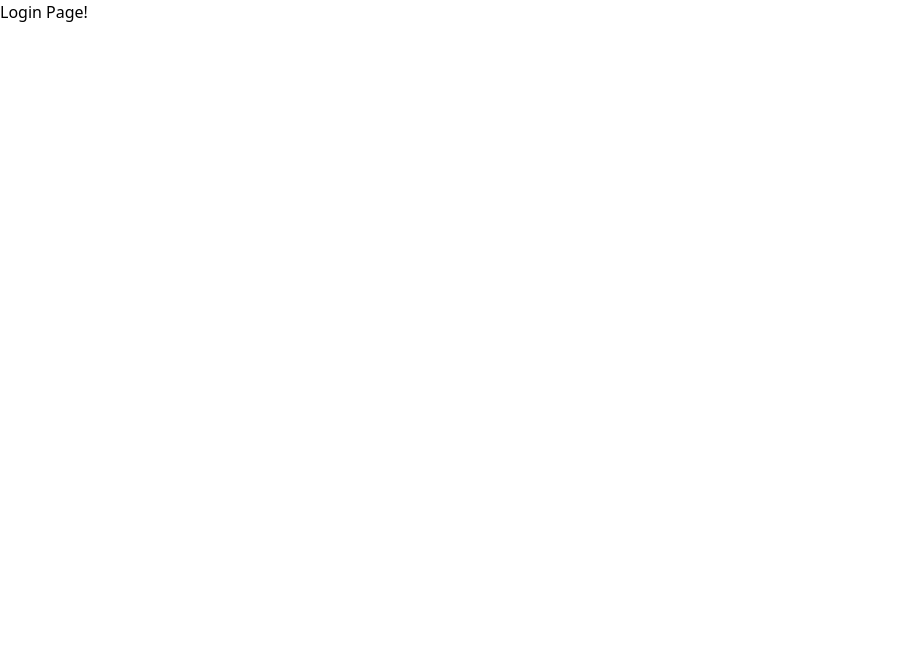
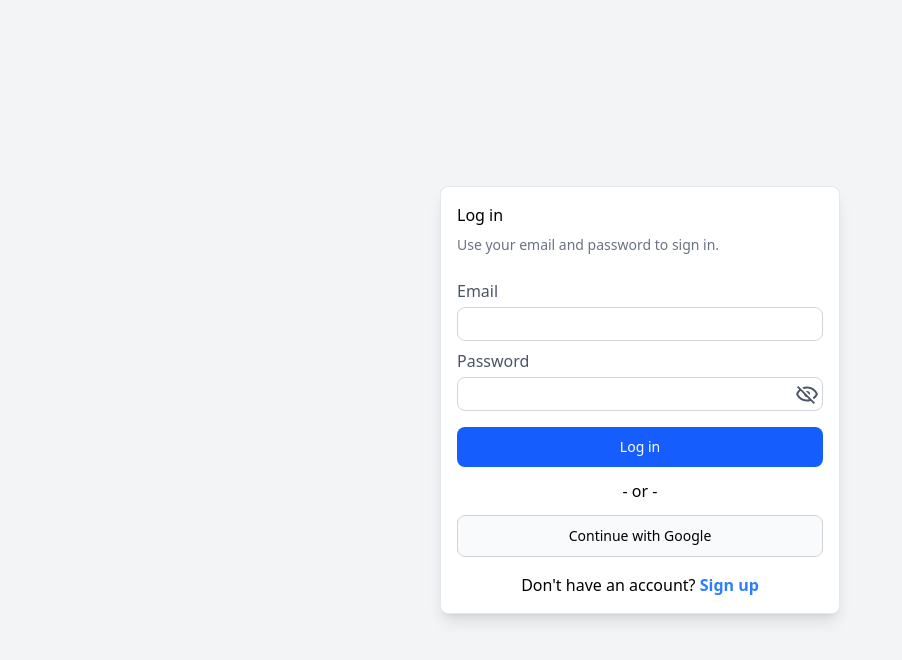
Before and after one commit to Xiappi/kanban-board, a React (Vite) app in the folder kanban-board-react/: page /login in a window 1280 px wide. Shown: the top 660 px of the page, without its empty margins (0-902 px from the left). Built offline with nearby package versions, Linux system fonts and the light colour scheme; no server answers.

Commit message:
login page design

```diff
--- a/kanban-board-react/package.json
+++ b/kanban-board-react/package.json
@@ -10,6 +10,8 @@
     "preview": "vite preview"
   },
   "dependencies": {
+    "@mdi/js": "^7.4.47",
+    "@mdi/react": "^1.6.1",
     "@tailwindcss/vite": "^4.1.16",
     "firebase": "^12.4.0",
     "react": "^19.1.1",
--- a/kanban-board-react/src/pages/LoginPage.tsx
+++ b/kanban-board-react/src/pages/LoginPage.tsx
@@ -1,9 +1,175 @@
-function LoginPage() {
+import { useEffect, useState } from "react";
+import {
+  onAuthStateChanged,
+  signInWithEmailAndPassword,
+  signInWithPopup,
+  createUserWithEmailAndPassword,
+  type User,
+} from "firebase/auth";
+import { auth, googleProvider } from "../firebase";
+import Icon from "@mdi/react";
+import { mdiEyeOutline, mdiEyeOffOutline } from "@mdi/js";
+
+export default function LoginPage() {
+  const [user, setUser] = useState<User | null>(null);
+  const [email, setEmail] = useState("");
+  const [password, setPassword] = useState("");
+  const [showPw, setShowPw] = useState(false);
+  const [loading, setLoading] = useState(false);
+  const [authMode, setAuthMode] = useState<"login" | "signup">("login");
+  const [error, setError] = useState<string | null>(null);
+
+  useEffect(() => {
+    const unsub = onAuthStateChanged(auth, (u) => setUser(u));
+    return () => unsub();
+  }, []);
+
+  async function handleEmailAuth(e: React.FormEvent) {
+    e.preventDefault();
+    setError(null);
+    setLoading(true);
+    try {
+      if (authMode === "login") {
+        await signInWithEmailAndPassword(auth, email, password);
+      } else {
+        await createUserWithEmailAndPassword(auth, email, password);
+      }
+      setEmail("");
+      setPassword("");
+    } catch (err: any) {
+      setError(err?.message ?? "Authentication failed.");
+    } finally {
+      setLoading(false);
+    }
+  }
+
+  async function handleGoogleSignIn() {
+    setError(null);
+    setLoading(true);
+    try {
+      await signInWithPopup(auth, googleProvider);
+    } catch (err: any) {
+      setError(err?.message ?? "Google sign-in failed.");
+    } finally {
+      setLoading(false);
+    }
+  }
+
   return (
-    <div>
-      <h1>Login Page!</h1>
+    <div className="grid place-items-center min-h-screen bg-gray-100">
+      <div className="w-100 max-w-md bg-white p-4 border border-gray-200 shadow-lg rounded-lg">
+        <h2 className="mb-2">
+          {authMode === "login" ? "Log in" : "Create account"}
+        </h2>
+        <p className="mt-2 text-gray-500 text-sm">
+          {authMode === "login"
+            ? "Use your email and password to sign in."
+            : "Sign up with an email and password."}
+        </p>
+
+        <form onSubmit={handleEmailAuth} className="mt-6">
+          <label className="text-md text-gray-600 block mb-2">
+            Email
+            <input
+              className="w-full rounded-lg text-md py-[4px] px-[10px] mt-1 border border-gray-300"
+              type="email"
+              value={email}
+              onChange={(e) => setEmail(e.target.value)}
+              autoComplete="email"
+              required
+            />
+          </label>
+
+          <label className="text-md text-gray-600 block mb-2">
+            Password
+            <div className="relative">
+              <input
+                className="w-full rounded-lg text-md py-[4px] px-[10px] mt-1 border border-gray-300"
+                type={showPw ? "text" : "password"}
+                value={password}
+                onChange={(e) => setPassword(e.target.value)}
+                autoComplete={
+                  authMode === "login" ? "current-password" : "new-password"
+                }
+                required
+                minLength={6}
+              />
+              <button
+                type="button"
+                onClick={() => setShowPw((s) => !s)}
+                className="absolute right-[8px] top-[9px]"
+                aria-label={showPw ? "Hide password" : "Show password"}
+              >
+                <span className="relative w-5 h-5 inline-block">
+                  <Icon
+                    path={mdiEyeOutline}
+                    size={1}
+                    aria-hidden
+                    className={`absolute inset-0 transition-all duration-150 ease-in-out transform ${
+                      showPw
+                        ? "opacity-100 scale-100"
+                        : "opacity-0 scale-75 pointer-events-none"
+                    }`}
+                  />
+                  <Icon
+                    path={mdiEyeOffOutline}
+                    size={1}
+                    aria-hidden
+                    className={`absolute inset-0 transition-all duration-150 ease-in-out transform ${
+                      showPw
+                        ? "opacity-0 scale-75 pointer-events-none"
+                        : "opacity-100 scale-100"
+                    }`}
+                  />
+                </span>
+              </button>
+            </div>
+          </label>
+
+          {error && (
+            <div className="p-2 my-3 rounded-lg bg-red-100 border border-red-300">
+              {error}
+            </div>
+          )}
+
+          <button
+            type="submit"
+            className="w-full text-white bg-blue-600 hover:bg-blue-800 font-medium rounded-lg text-sm px-5 py-2.5 me-2 mt-2 cursor-pointer"
+            disabled={loading}
+          >
+            {loading
+              ? "Please wait..."
+              : authMode === "login"
+              ? "Log in"
+              : "Sign up"}
+          </button>
+        </form>
+
+        <div className="text-center my-[12px]">- or -</div>
+
+        <button
+          onClick={handleGoogleSignIn}
+          className="w-full border border-[#d1d5db] rounded-lg bg-gray-50 hover:bg-gray-200 font-medium rounded-lg text-sm px-5 py-2.5 cursor-pointer"
+          disabled={loading}
+        >
+          Continue with Google
+        </button>
+
+        <p style={{ marginTop: 16, textAlign: "center" }}>
+          {authMode === "login"
+            ? "Don't have an account?"
+            : "Already have an account?"}{" "}
+          <button
+            type="button"
+            onClick={() =>
+              setAuthMode((m) => (m === "login" ? "signup" : "login"))
+            }
+            className="cursor-pointer text-blue-500 hover:text-blue-700 font-semibold"
+          >
+            {authMode === "login" ? "Sign up" : "Log in"}
+          </button>
+        </p>
+      </div>
     </div>
   );
 }
-
-export default LoginPage;
```
Also changed, not shown: 1 other file (tests, documents, lock files or other folders).
